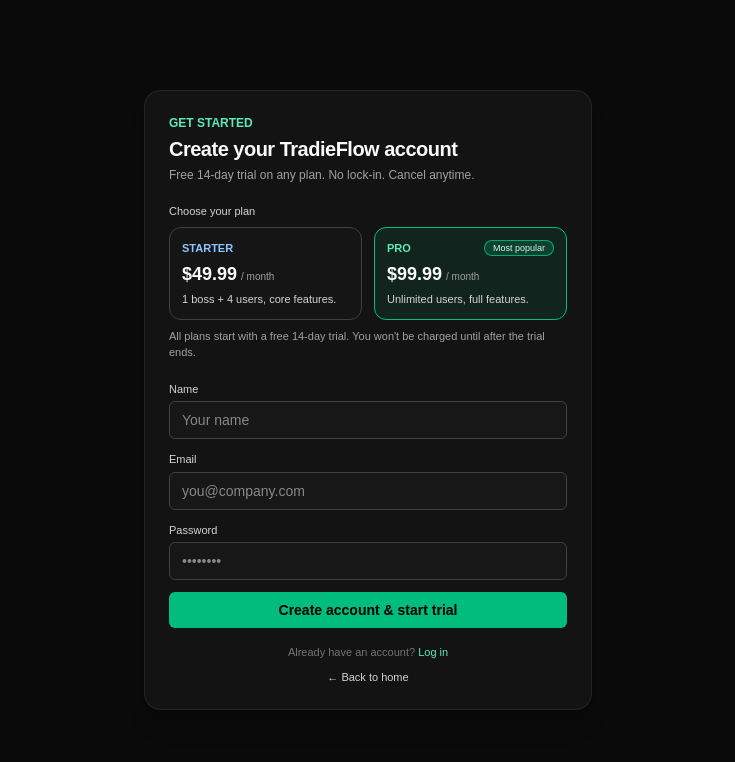
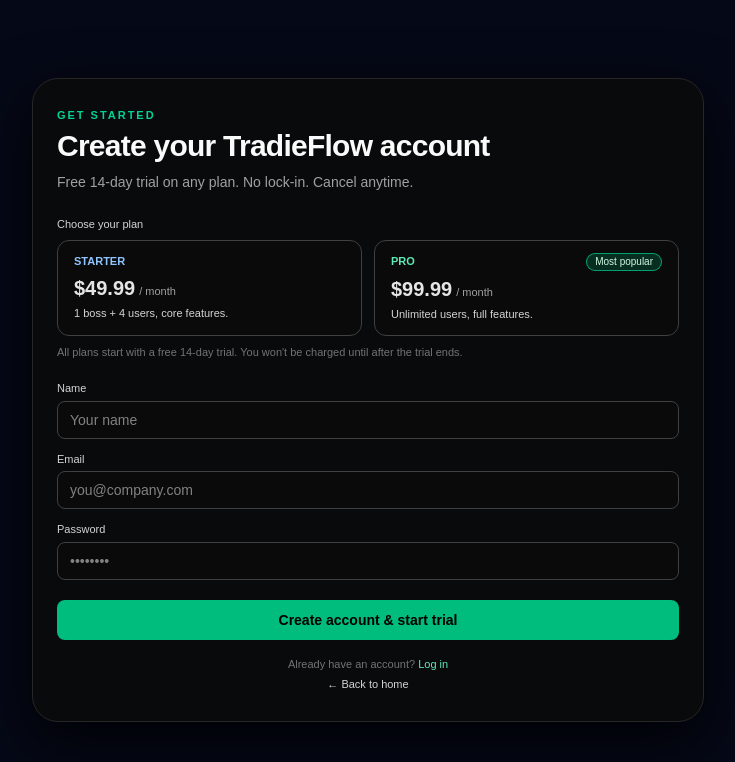
Before and after one commit to coreyynunn/TradieFlow, a Next.js app: page /auth/signup in a window 1280 px wide. Shown: the top 762 px of the page, without its empty margins (272-1007 px from the left). Built offline with nearby package versions, Linux system fonts and the light colour scheme; no server answers.

Commit message:
Restore styled signup UI with working subscriptions

```diff
--- a/app/auth/signup/page.tsx
+++ b/app/auth/signup/page.tsx
@@ -4,26 +4,38 @@
 import { useRouter } from "next/navigation";
 import { supabase } from "@/lib/supabaseClient";
 
-type PlanTier = "starter" | "pro";
-
 export default function SignupPage() {
   const router = useRouter();
-  const [plan, setPlan] = useState<PlanTier>("pro");
+
+  const [selectedPlan, setSelectedPlan] = useState<"starter" | "pro" | null>(
+    null
+  );
+  const [loading, setLoading] = useState(false);
+
+  const [name, setName] = useState("");
   const [email, setEmail] = useState("");
   const [password, setPassword] = useState("");
-  const [name, setName] = useState("");
-  const [loading, setLoading] = useState(false);
   const [errorMsg, setErrorMsg] = useState("");
 
   const handleSignup = async (e: React.FormEvent) => {
     e.preventDefault();
     setErrorMsg("");
+
+    if (!selectedPlan) {
+      setErrorMsg("Please select a plan first.");
+      return;
+    }
+
+    if (!name || !email || !password) {
+      setErrorMsg("All fields are required.");
+      return;
+    }
+
     setLoading(true);
 
-    const planAmount = plan === "starter" ? 49.99 : 99.99;
-
     // 1) Create Supabase auth user
-    const { data, error } = await supabase.auth.signUp({
+    const { data: signupData, error: signupError } =
+      await supabase.auth.signUp({
         email,
         password,
         options: {
@@ -33,171 +45,186 @@
         },
       });
 
-    if (error || !data.user) {
-      setErrorMsg(error?.message || "Could not create account.");
+    if (signupError) {
+      setErrorMsg(signupError.message);
       setLoading(false);
       return;
     }
 
-    const user = data.user;
+    const user = signupData.user;
+    if (!user) {
+      setErrorMsg("No user returned from signup.");
+      setLoading(false);
+      return;
+    }
 
-    // 2) Insert subscription row
+    // 2) Insert subscription record
+    const planAmount = selectedPlan === "starter" ? 49.99 : 99.99;
+
     const { error: subError } = await supabase.from("subscriptions").insert({
       user_id: user.id,
       email: user.email,
+      plan_tier: selectedPlan,
+      plan_amount: planAmount,
       status: "active",
-      plan_amount: planAmount,
-      plan_tier: plan,
       started_at: new Date().toISOString(),
     });
 
     if (subError) {
-      console.error(subError);
-      // not fatal for user, but log it
+      setErrorMsg("Failed to create subscription: " + subError.message);
+      setLoading(false);
+      return;
     }
 
-    setLoading(false);
-
-    // 3) Send them to dashboard (or login if you want email confirm first)
+    // 3) Go to dashboard
     router.replace("/dashboard");
   };
 
   return (
-    <div className="min-h-screen bg-neutral-950 text-neutral-50 flex items-center justify-center px-4">
-      <div className="w-full max-w-md rounded-2xl border border-neutral-800 bg-neutral-900/70 p-6 shadow-xl">
-        <div className="mb-5">
-          <div className="text-xs font-semibold uppercase text-emerald-300">
+    <div className="min-h-screen bg-[#050816] flex items-center justify-center px-4 text-neutral-50">
+      <div className="w-full max-w-2xl rounded-[26px] border border-neutral-800 bg-neutral-950/90 px-6 py-7 shadow-[0_20px_60px_rgba(0,0,0,0.75)]">
+        {/* Header */}
+        <div className="mb-6">
+          <div className="text-[11px] font-semibold uppercase tracking-[0.18em] text-emerald-400">
             Get started
           </div>
-          <h1 className="mt-1 text-xl font-semibold tracking-tight">
+          <h1 className="mt-1 text-2xl sm:text-3xl font-semibold tracking-tight">
             Create your TradieFlow account
           </h1>
-          <p className="mt-1 text-xs text-neutral-400">
+          <p className="mt-2 text-xs sm:text-sm text-neutral-400">
             Free 14-day trial on any plan. No lock-in. Cancel anytime.
           </p>
         </div>
 
         {/* Plan selection */}
-        <div className="mb-5">
+        <form onSubmit={handleSignup} className="space-y-5">
+          <div>
             <div className="text-[11px] font-medium text-neutral-300 mb-2">
               Choose your plan
             </div>
-          <div className="grid grid-cols-2 gap-3 text-xs">
+            <div className="grid grid-cols-1 sm:grid-cols-2 gap-3">
+              {/* Starter */}
               <button
                 type="button"
-              onClick={() => setPlan("starter")}
+                onClick={() => setSelectedPlan("starter")}
                 className={[
-                "rounded-xl border px-3 py-3 text-left transition-colors",
-                plan === "starter"
-                  ? "border-blue-500 bg-blue-500/10"
-                  : "border-neutral-700 bg-neutral-900/60 hover:border-neutral-500",
+                  "rounded-xl border px-4 py-3 text-left text-xs sm:text-sm transition-colors",
+                  selectedPlan === "starter"
+                    ? "border-blue-500 bg-blue-500/10 text-blue-100"
+                    : "border-neutral-700 bg-neutral-950 text-neutral-200 hover:border-neutral-500",
                 ].join(" ")}
               >
                 <div className="text-[11px] font-semibold uppercase text-blue-300">
                   Starter
                 </div>
                 <div className="mt-1 flex items-baseline gap-1">
-                <span className="text-lg font-semibold">$49.99</span>
-                <span className="text-[10px] text-neutral-400">/ month</span>
+                  <span className="text-xl font-semibold">$49.99</span>
+                  <span className="text-[11px] text-neutral-400">
+                    / month
+                  </span>
                 </div>
                 <div className="mt-1 text-[11px] text-neutral-300">
                   1 boss + 4 users, core features.
                 </div>
               </button>
 
+              {/* Pro */}
               <button
                 type="button"
-              onClick={() => setPlan("pro")}
+                onClick={() => setSelectedPlan("pro")}
                 className={[
-                "rounded-xl border px-3 py-3 text-left transition-colors",
-                plan === "pro"
-                  ? "border-emerald-500 bg-emerald-500/10"
-                  : "border-neutral-700 bg-neutral-900/60 hover:border-neutral-500",
+                  "rounded-xl border px-4 py-3 text-left text-xs sm:text-sm transition-colors",
+                  selectedPlan === "pro"
+                    ? "border-emerald-500 bg-emerald-500/10 text-emerald-100"
+                    : "border-neutral-700 bg-neutral-950 text-neutral-200 hover:border-neutral-500",
                 ].join(" ")}
               >
                 <div className="flex items-center justify-between">
                   <div className="text-[11px] font-semibold uppercase text-emerald-300">
                     Pro
                   </div>
-                <span className="rounded-full bg-emerald-500/20 px-2 py-[1px] text-[9px] text-emerald-100 border border-emerald-400/70">
+                  <span className="rounded-full bg-emerald-500/20 px-2 py-[1px] text-[10px] text-emerald-100 border border-emerald-400/70">
                     Most popular
                   </span>
                 </div>
                 <div className="mt-1 flex items-baseline gap-1">
-                <span className="text-lg font-semibold">$99.99</span>
-                <span className="text-[10px] text-neutral-400">/ month</span>
+                  <span className="text-xl font-semibold">$99.99</span>
+                  <span className="text-[11px] text-neutral-400">
+                    / month
+                  </span>
                 </div>
                 <div className="mt-1 text-[11px] text-neutral-300">
                   Unlimited users, full features.
                 </div>
               </button>
             </div>
-          <div className="mt-2 text-[11px] text-neutral-400">
-            All plans start with a free 14-day trial. You won&apos;t be charged
-            until after the trial ends.
-          </div>
+            <p className="mt-2 text-[11px] text-neutral-500">
+              All plans start with a free 14-day trial. You won&apos;t be
+              charged until after the trial ends.
+            </p>
           </div>
 
-        {/* Signup form */}
-        <form onSubmit={handleSignup} className="space-y-3">
+          {/* Inputs */}
+          <div className="grid gap-3">
             <div>
-            <label className="block text-[11px] text-neutral-300 mb-1">
+              <label className="mb-1 block text-[11px] text-neutral-300">
                 Name
               </label>
               <input
                 type="text"
+                placeholder="Your name"
+                className="w-full rounded-lg bg-neutral-950 px-3 py-2 text-sm border border-neutral-700 focus:border-emerald-400 outline-none"
                 value={name}
                 onChange={(e) => setName(e.target.value)}
-              className="w-full rounded-md border border-neutral-700 bg-neutral-900 px-3 py-2 text-sm text-neutral-50 outline-none focus:border-emerald-500"
-              placeholder="Your name"
-              required
               />
             </div>
 
             <div>
-            <label className="block text-[11px] text-neutral-300 mb-1">
+              <label className="mb-1 block text-[11px] text-neutral-300">
                 Email
               </label>
               <input
                 type="email"
+                placeholder="you@company.com"
+                className="w-full rounded-lg bg-neutral-950 px-3 py-2 text-sm border border-neutral-700 focus:border-emerald-400 outline-none"
                 value={email}
                 onChange={(e) => setEmail(e.target.value)}
-              className="w-full rounded-md border border-neutral-700 bg-neutral-900 px-3 py-2 text-sm text-neutral-50 outline-none focus:border-emerald-500"
-              placeholder="you@company.com"
-              required
               />
             </div>
 
             <div>
-            <label className="block text-[11px] text-neutral-300 mb-1">
+              <label className="mb-1 block text-[11px] text-neutral-300">
                 Password
               </label>
               <input
                 type="password"
+                placeholder="••••••••"
+                className="w-full rounded-lg bg-neutral-950 px-3 py-2 text-sm border border-neutral-700 focus:border-emerald-400 outline-none"
                 value={password}
                 onChange={(e) => setPassword(e.target.value)}
-              className="w-full rounded-md border border-neutral-700 bg-neutral-900 px-3 py-2 text-sm text-neutral-50 outline-none focus:border-emerald-500"
-              placeholder="••••••••"
-              required
               />
             </div>
+          </div>
 
+          {/* Error */}
           {errorMsg && (
             <div className="rounded-md border border-red-500/40 bg-red-500/10 px-3 py-2 text-[11px] text-red-200">
               {errorMsg}
             </div>
           )}
 
+          {/* Submit */}
           <button
             type="submit"
             disabled={loading}
-            className="mt-2 flex w-full items-center justify-center rounded-md bg-emerald-500 px-4 py-2 text-sm font-semibold text-black hover:bg-emerald-400 disabled:opacity-60"
+            className="mt-1 flex w-full items-center justify-center rounded-lg bg-emerald-500 px-4 py-2.5 text-sm font-semibold text-black hover:bg-emerald-400 disabled:opacity-60"
           >
             {loading ? "Creating account..." : "Create account & start trial"}
           </button>
         </form>
 
-        <div className="mt-4 text-[11px] text-neutral-500 text-center">
+        {/* Footer links */}
+        <p className="mt-4 text-center text-[11px] text-neutral-500">
           Already have an account?{" "}
           <button
             type="button"
@@ -206,9 +233,9 @@
           >
             Log in
           </button>
-</div>
+        </p>
 
-<div className="mt-2 text-[11px] text-neutral-500 text-center">
+        <div className="mt-1 text-[11px] text-neutral-500 text-center">
           <button
             type="button"
             onClick={() => router.push("/")}
```
Lines whose indentation alone changed are shown as unchanged.
